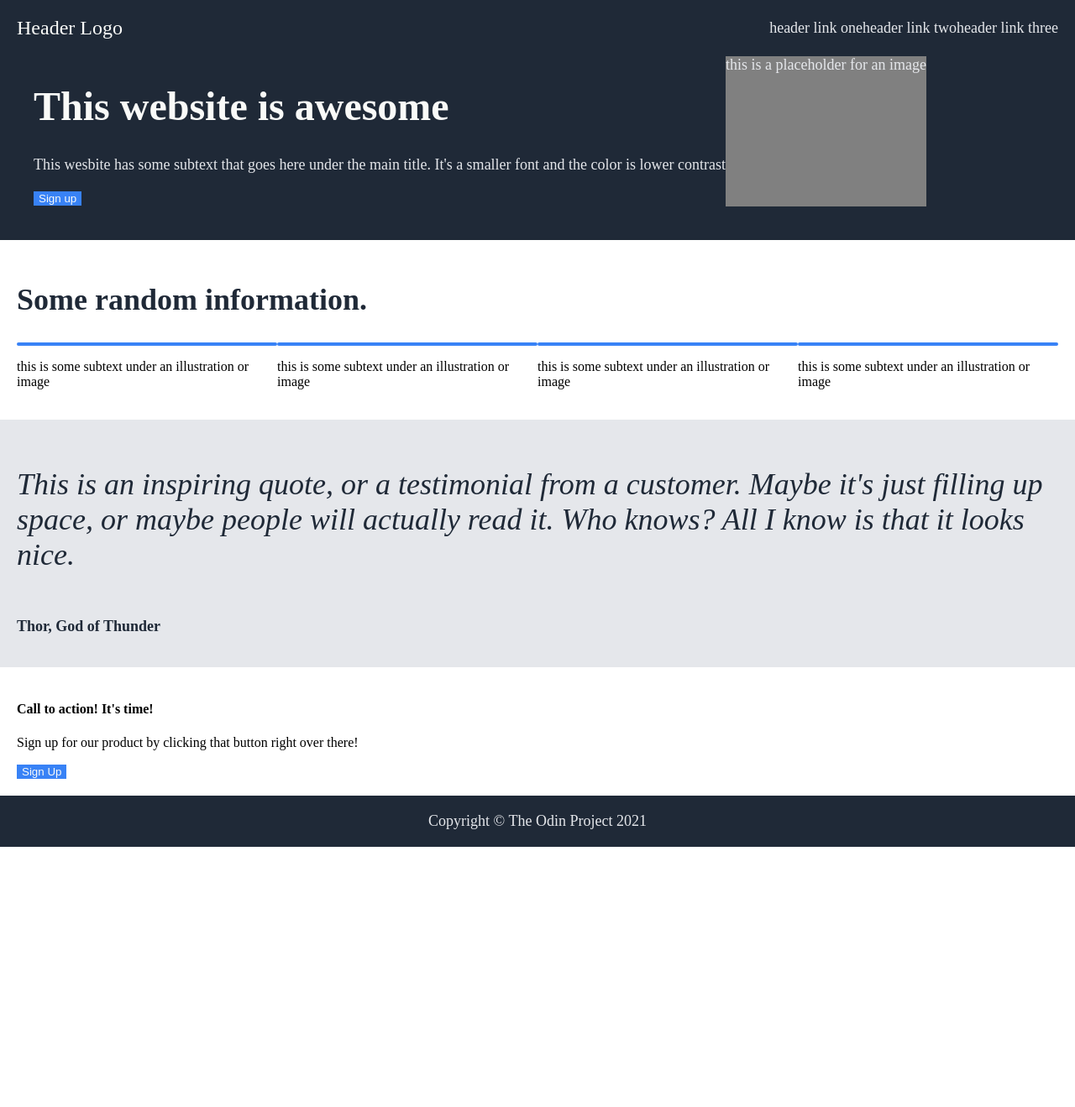
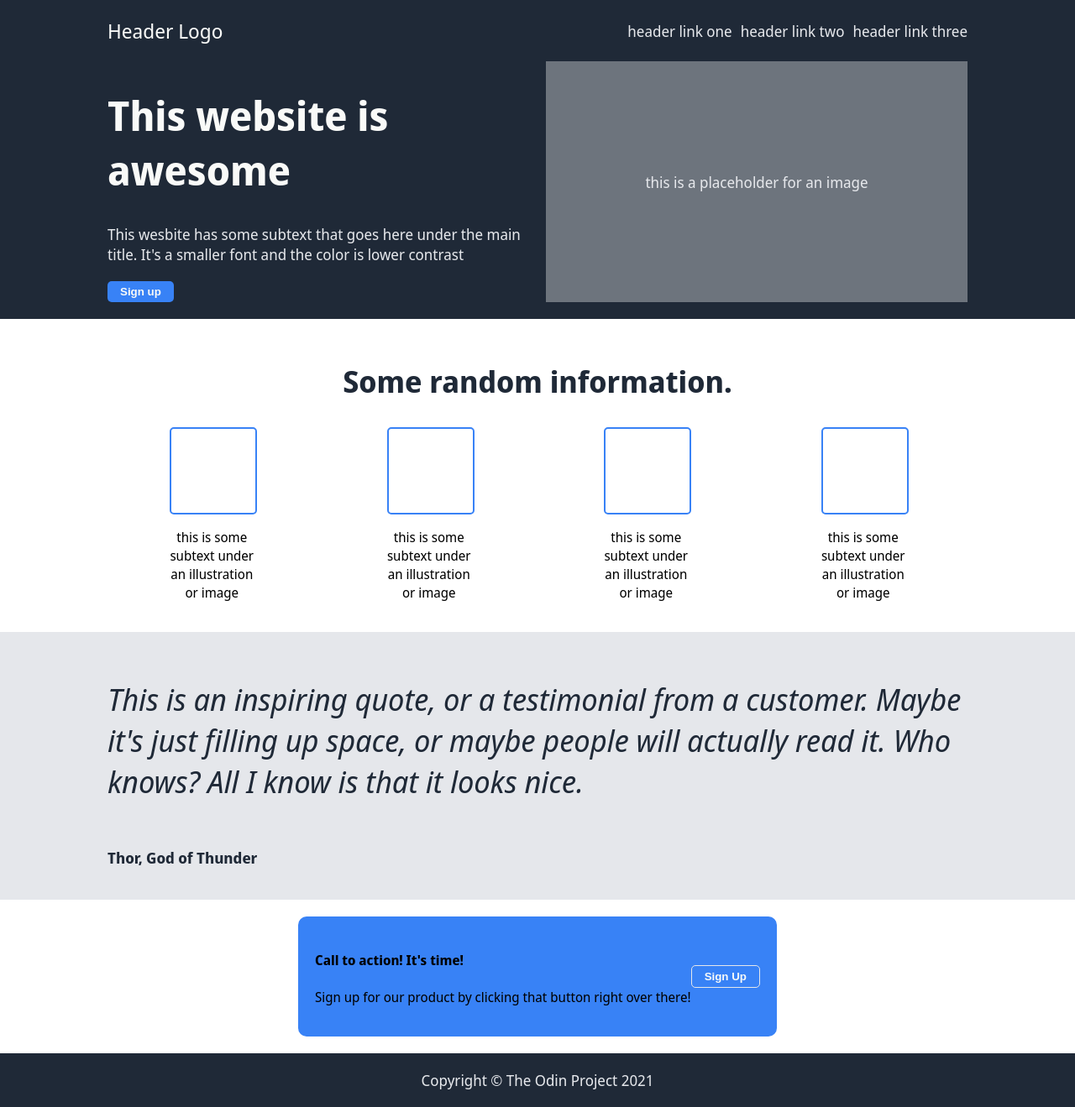
Before and after one commit to Lolabird/odin-landing-page-project, a plain HTML site: page index.html in a window 1280 px wide. Shown: the whole page at 84% size. Before the commit the page ends 1009 px from the top, so only its background shows below. Drawn offline with Linux system fonts and the light colour scheme.

Commit message:
Add major styles and extra divs

```diff
--- a/index.html
+++ b/index.html
@@ -5,6 +5,7 @@
     <meta name="viewport" content="width=device-width, initial-scale=1.0">
     <title>Odin Landing Page Project</title>
     <link rel="stylesheet" href="styles.css" />
+    <link href='https://fonts.googleapis.com/css?family=Noto Sans Display' rel='stylesheet'>
 </head>
 <body>
     <div class="header-box">
@@ -63,11 +64,15 @@
     </div>
 
     <div class="cta-box">
-        <div class="cta-box-context">
-            <h4>Call to action! It's time!</h4>
-            <p>Sign up for our product by clicking that button right over there!</p>
+        <div class="cta-wrapper">
+            <div class="cta-box-context">
+                <h4>Call to action! It's time!</h4>
+                <p>Sign up for our product by clicking that button right over there!</p>
+            </div>
+            <div class="cta-button">
+                <button>Sign Up</button>
+            </div>
         </div>
-        <button>Sign Up</button>
     </div>
 
     <div class="footer">Copyright &#169; The Odin Project 2021</div>
--- a/styles.css
+++ b/styles.css
@@ -1,9 +1,10 @@
 body {
     margin: 0;
+    font-family: 'Noto Sans Display', sans-serif;
 }
 
-.header-box, .cta-one, .card-box, .quote-box, .cta-box, .footer {
-    padding: 20px;
+.header-box, .card-box, .quote-box, .cta-box, .footer {
+    padding: 20px 10%;
 }
 
 .header-box, .footer {
@@ -29,6 +30,7 @@ ul {
     display: flex;
     padding: 0;
     margin: 0;
+    gap: 10px;
 }
 
 li {
@@ -41,6 +43,13 @@ a {
 
 .cta-one {
     display: flex;
+    justify-content: space-between;
+    padding-top: 20px;
+    gap: 20px;
+}
+.cta-context {
+    width: 50%;
+    flex: auto;
 }
 
 h1 {
@@ -53,11 +62,26 @@ button {
     background-color: #3882f6;
     color:#f9faf8;
     border: none;
+    padding: 5px 15px;
+    border-radius: 5px;
+    font-weight: bold;
 }
 
 .cta-img {
-    background-color: grey;
+    background-color: #6d747d;
+    width: 50%;
+    display: flex;
+    justify-content: center;
+    align-items: center;
+    flex: auto;
 }
+
+.card-box {
+    display: flex;
+    flex-direction: column;
+    text-align: center;
+}
+
 
 h2 {
     color: #1f2937;
@@ -65,25 +89,28 @@ h2 {
     font-size: 36px;
 }
 
-.card-box {
+.multi-card {
     display: flex;
-    flex-direction: column;
+    gap: 10px;
+    justify-content: space-around;
 }
 
-.multi-card {
-    display: flex;
+.card-text {
+    width: 100px;
 }
 
 .card {
     border: 2px solid #3882f6;
     border-radius: 5px;
+    width: 100px;
+    height: 100px;
 }
 
 .quote-box {
     background-color: #e5e7eb;
     font-size: 36px;
     color: #1f2937;
-    font-weight: 100;
+    font-weight: lighter;
     font-style: italic;
     display: flex;
     flex-direction: column;
@@ -95,6 +122,29 @@ h2 {
     font-size: 18px;
 }
 
+.cta-box {
+    display: flex;
+    justify-content: center;
+    align-items: center;
+}
+
+.cta-wrapper {
+    background-color: #3882f6;
+    display: flex;
+    padding: 20px;
+    border-radius: 10px;
+}
+
+.cta-button {
+    display: flex;
+    justify-content: center;
+    align-items: center;
+}
+
+.cta-button > button{
+    border: 1px solid #e5e7eb;
+}
+
 .footer {
    align-items: center;
 }
```
